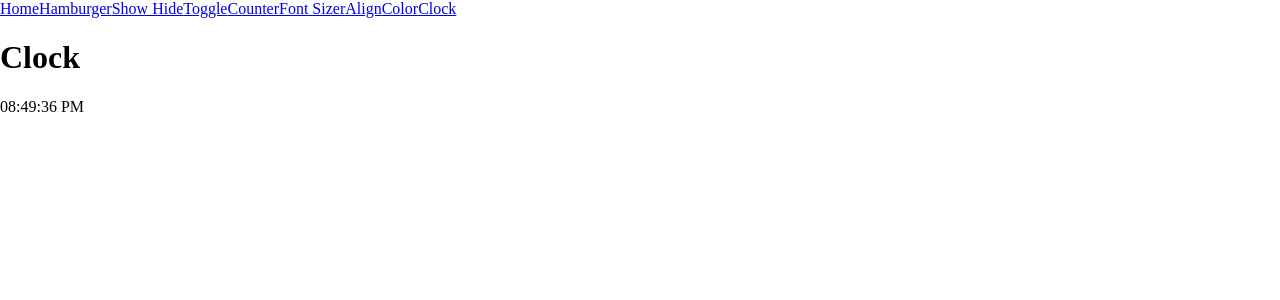
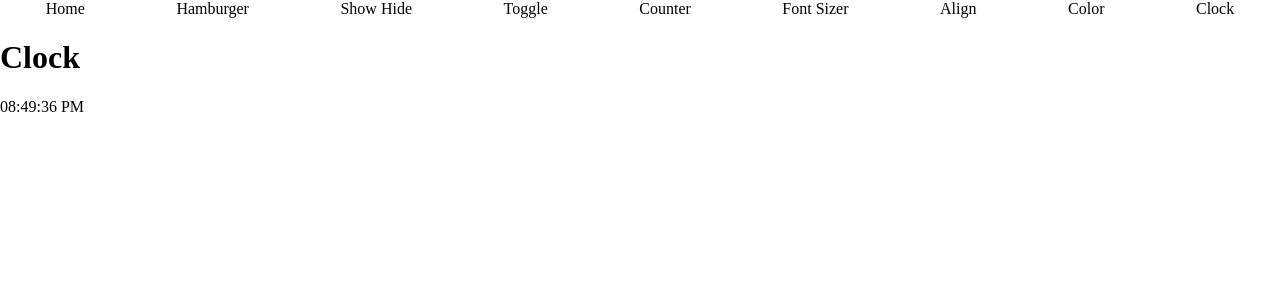
Before and after one commit to rhyusarmiento/rs-react-random, a React (Create React App) app: page /clock in a window 1280 px wide. Shown: the top 300 px of the page. Built offline with nearby package versions, Linux system fonts and the light colour scheme.

Commit message:
ADD styles to navbar

```diff
--- a/src/style/nav.scss
+++ b/src/style/nav.scss
@@ -1,4 +1,8 @@
 .nav-wrapper {
-    color: black;
-    text-decoration: none;
+    display: flex;
+    justify-content: space-around;
+    a {
+        color: black;
+        text-decoration: none;
+    }
 }
```
